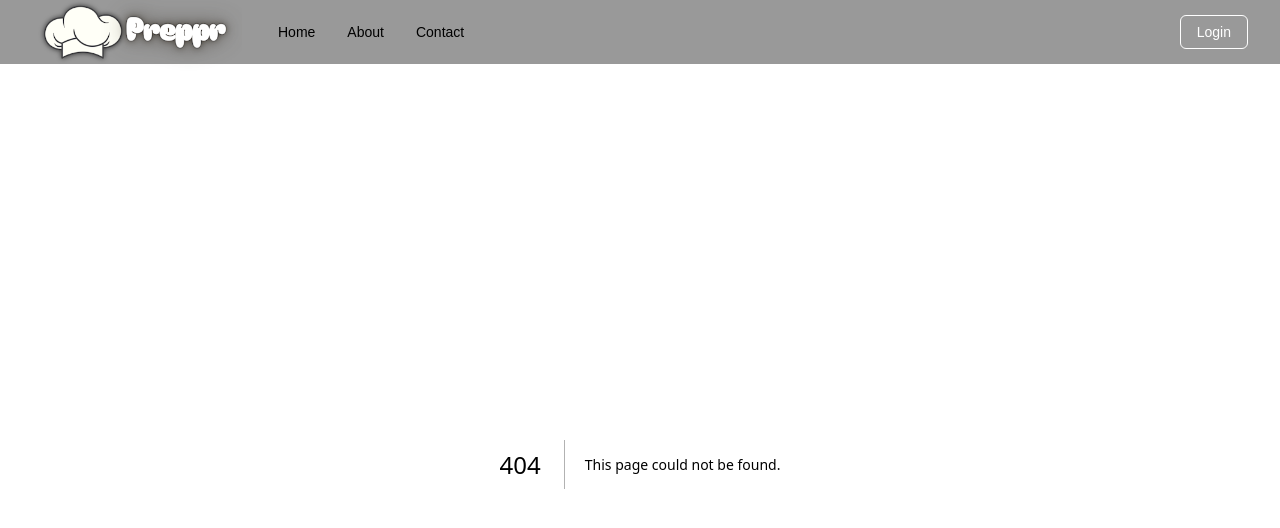
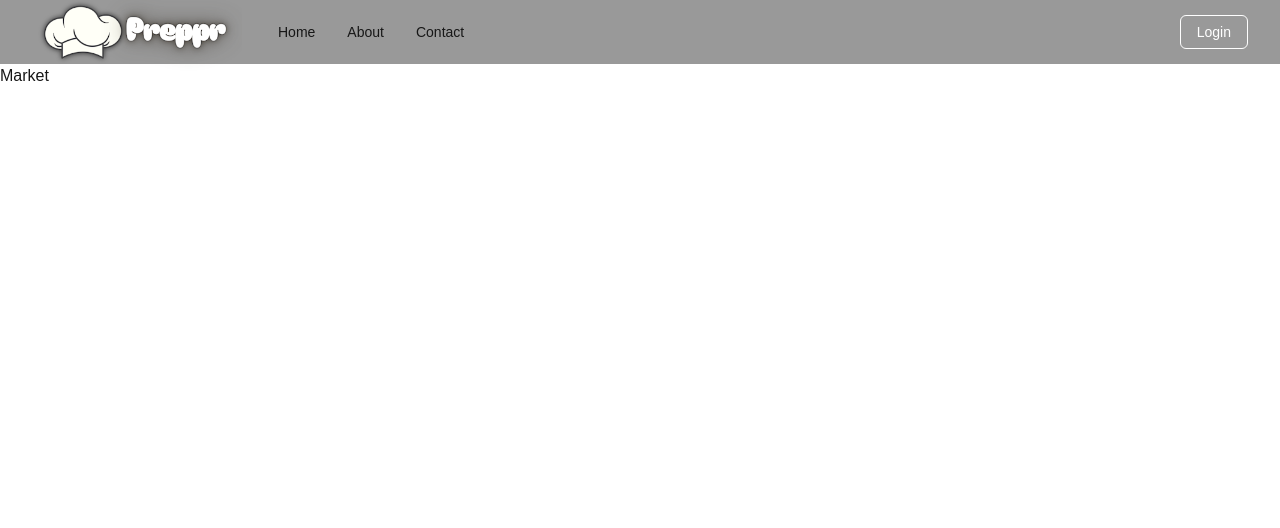
Before and after one commit to ScottyP1/preppr, a Next.js app in the folder frontend/: page /market in a window 1280 px wide. Before the commit this address had no page. Shown: the top 528 px of the page. Built offline with nearby package versions, Linux system fonts and the light colour scheme.

Commit message:
Add: Market Page

```diff
--- /dev/null
+++ b/frontend/src/app/market/page.js
@@ -0,0 +1,7 @@
+export default function Market() {
+  return (
+    <div>
+      <h1>Market</h1>
+    </div>
+  );
+}
```
